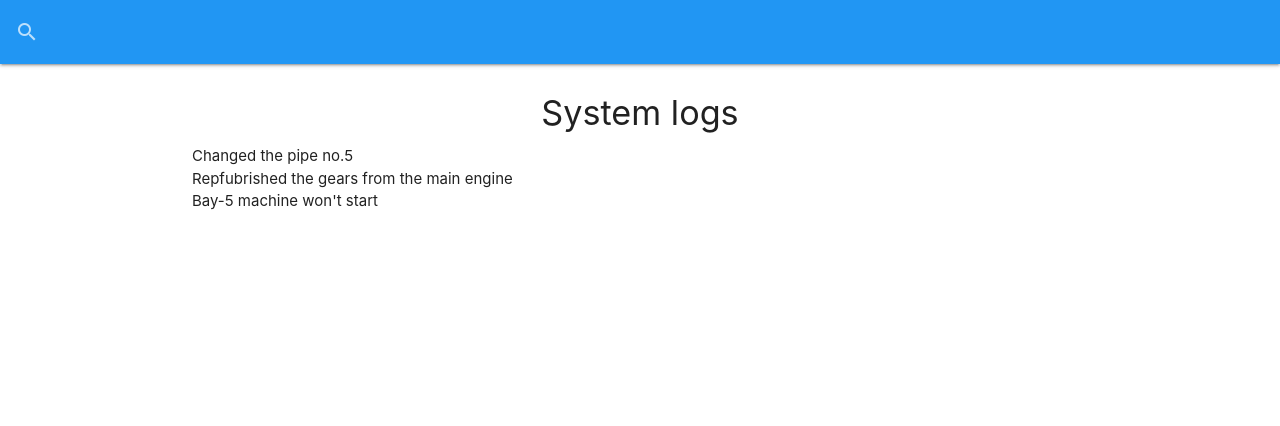
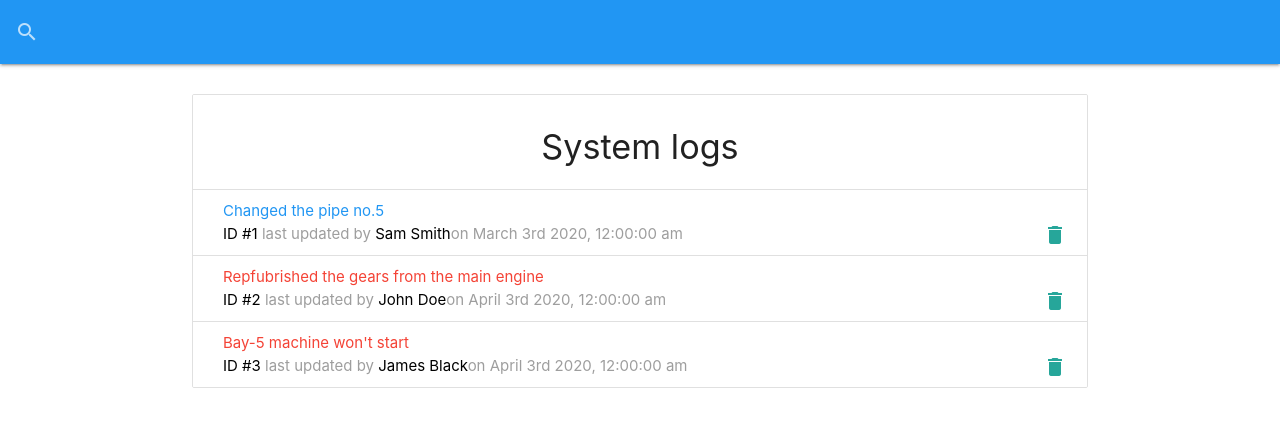
Before and after one commit to klauza/the-machinery, a React (Create React App) app: page / in a window 1280 px wide. Shown: the top 426 px of the page. Built offline with nearby package versions, Linux system fonts and the light colour scheme; data requests are answered from the project's data file.

Commit message:
add logitem & preloader components

```diff
--- a/package.json
+++ b/package.json
@@ -4,8 +4,10 @@
   "private": true,
   "dependencies": {
     "materialize-css": "^1.0.0",
+    "moment": "^2.24.0",
     "react": "^16.8.6",
     "react-dom": "^16.8.6",
+    "react-moment": "^0.9.2",
     "react-scripts": "3.0.1"
   },
   "scripts": {
--- /dev/null
+++ b/src/components/layout/Preloader.js
@@ -0,0 +1,11 @@
+import React from 'react'
+
+const Preloader = () => {
+  return (
+    <div className="progress blue lighten-4">
+      <div className="indeterminate blue"></div>
+    </div>
+  )
+}
+
+export default Preloader
--- a/src/components/logs/LogItem.js
+++ b/src/components/logs/LogItem.js
@@ -0,0 +1,24 @@
+import React from 'react';
+import Moment from 'react-moment';
+
+const LogItem = ({ log }) => {
+  return (
+    <li className="collection-item">
+      <div>
+        <a href="#edit-log-modal" className={`modal-trigger ${log.attention ? 'red-text' : 'blue-text'}`}>{log.message}</a>
+        <br/>
+        <span className="grey-text">
+          <span className="black-text">ID #{log.id}</span>
+          {' '} last updated by {' '}
+          <span className="black-text">{log.tech}</span>
+          on <Moment format="MMMM Do YYYY, h:mm:ss a">{log.date}</Moment>
+        </span>
+        <a href="#!" className="secondary-content">
+          <i className="material-icons gre-text">delete</i>
+        </a>
+        </div>
+    </li>
+  )
+}
+
+export default LogItem
--- a/src/components/logs/Logs.js
+++ b/src/components/logs/Logs.js
@@ -1,4 +1,6 @@
 import React, { useState, useEffect } from 'react'
+import LogItem from './LogItem';
+import Preloader from '../layout/Preloader';
 
 const Logs = () => {
   const [logs, setLogs] = useState([]); // create state
@@ -19,16 +21,16 @@
   }
 
   if(loading){
-    return <h3>loading... </h3>
+    return <Preloader />
   }
 
   return (
-    <ul className="collection-with-header">
+    <ul className="collection with-header">
       <li className="collection-header">
         <h4 className="center">System logs</h4>
       </li>
       {!loading && logs.length === 0 ? (<p className="center">No logs to show... </p>)
-      : (logs.map(log => <li>{log.message}</li>))
+      : (logs.map(log => <LogItem log={log} key={log.id} /> ))
       }
 
     </ul>
```
Also changed, not shown: 1 other file (tests, documents, lock files or other folders).
